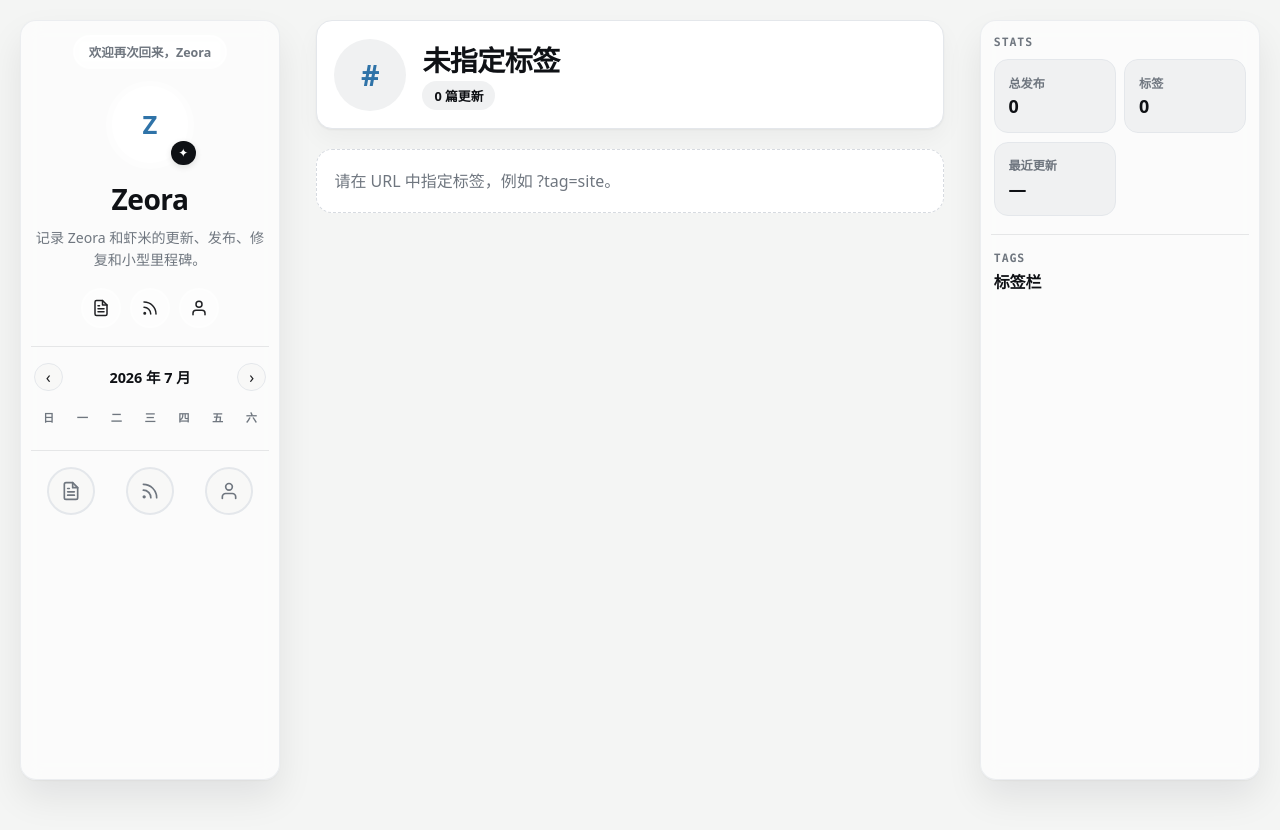
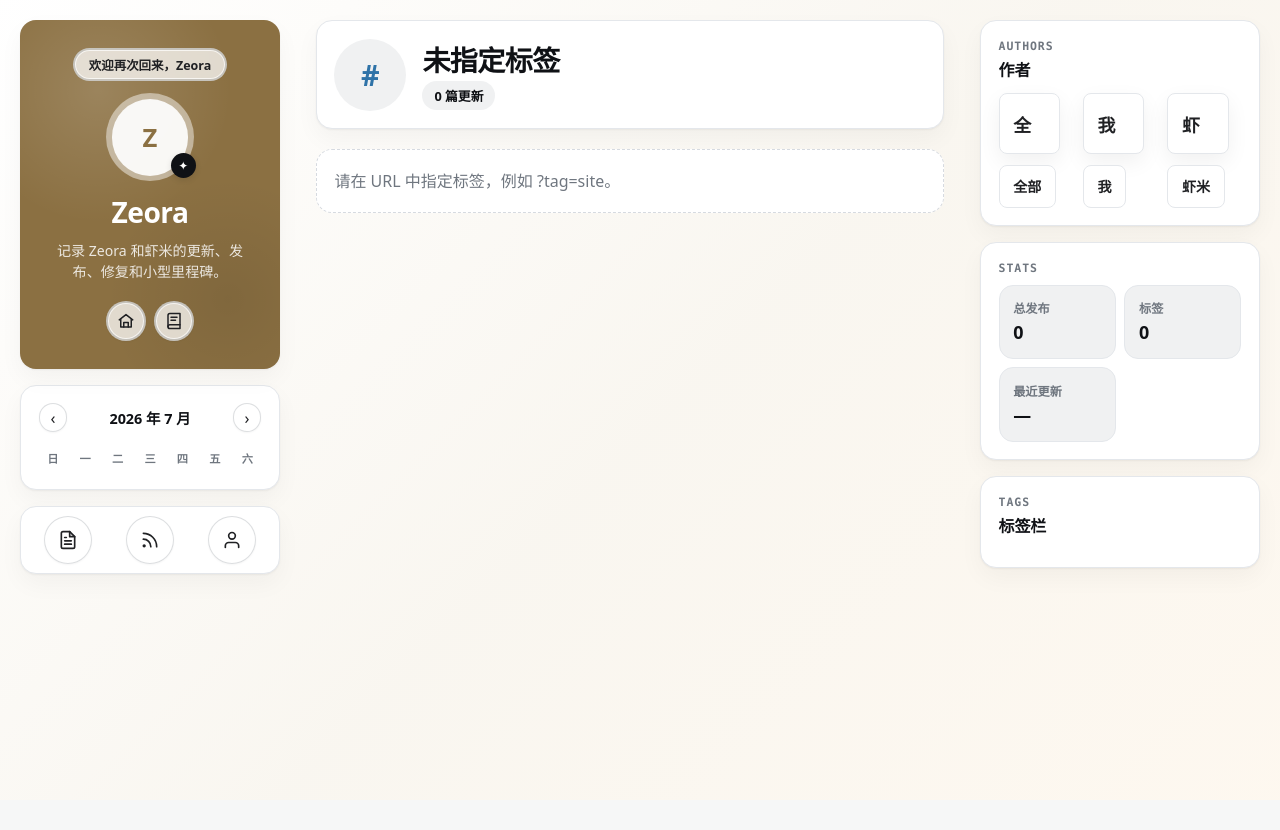
Before and after one commit to Zeora315/logbook, a website: page public/tag.html in a window 1280 px wide. After the commit the page ends 800 px from the top, so only its background shows below. Drawn offline with Linux system fonts and the light colour scheme.

Commit message:
Update UI styles and layouts

```diff
--- a/public/assets/app.js
+++ b/public/assets/app.js
@@ -94,6 +94,7 @@ drawerMedia.addEventListener("change", () => {
 const isPublicPage = document.body.dataset.page === "public";
 loadConfig();
 initProfile();
+syncAuthorSwitch();
 closeDrawers();
 if (isPublicPage) loadPosts();
 
@@ -107,6 +108,7 @@ window.logbook = {
   initProfile,
   loadConfig,
   applyNavLinks,
+  syncAuthorSwitch,
   createInitialsAvatar,
   sortPosts,
   formatTimeAgo,
@@ -160,6 +162,28 @@ function initProfile() {
       profileAvatarImg.replaceWith(createInitialsAvatar(owner, "profile-avatar-img"));
     }
   }
+}
+
+function syncAuthorSwitch() {
+  const switches = document.querySelectorAll(".author-switch");
+  if (!switches.length) return;
+
+  let active = "";
+  if (document.body.dataset.page === "public") {
+    active = "all";
+  } else if (document.body.dataset.page === "author") {
+    active = new URLSearchParams(window.location.search).get("id") || "me";
+  }
+
+  switches.forEach((item) => {
+    const isActive = item.dataset.authorFilter === active;
+    item.classList.toggle("is-active", isActive);
+    if (isActive) {
+      item.setAttribute("aria-current", "page");
+    } else {
+      item.removeAttribute("aria-current");
+    }
+  });
 }
 
 async function loadPosts({ announce = false } = {}) {
--- a/public/assets/styles.css
+++ b/public/assets/styles.css
@@ -1,6 +1,7 @@
 :root {
   color-scheme: light;
-  --bg: #f4f5f4;
+  --bg: #f6f7f7;
+  --page-gradient: linear-gradient(135deg, rgba(255, 255, 255, 0.98) 0%, rgba(250, 246, 238, 0.78) 52%, rgba(255, 248, 238, 0.84) 100%);
   --surface: #ffffff;
   --surface-soft: #f0f1f2;
   --surface-tint: #f8f8f7;
@@ -18,6 +19,10 @@
   --danger: #d15b49;
   --shadow-card: 0 1px 2px rgba(15, 17, 21, 0.05), 0 10px 24px rgba(15, 17, 21, 0.04);
   --shadow-soft: 0 1px 2px rgba(15, 17, 21, 0.04), 0 18px 36px rgba(15, 17, 21, 0.08);
+  --capsule-border: rgba(111, 118, 127, 0.24);
+  --capsule-border-strong: rgba(47, 115, 168, 0.34);
+  --capsule-fill: rgba(255, 255, 255, 0.74);
+  --capsule-fill-hover: rgba(255, 255, 255, 0.94);
   --radius-sm: 8px;
   --radius-md: 14px;
   --radius-lg: 16px;
@@ -31,13 +36,13 @@
 
 html {
   min-height: 100%;
-  background: var(--bg);
+  background: var(--page-gradient), var(--bg);
 }
 
 body {
   min-height: 100vh;
   margin: 0;
-  background: var(--bg);
+  background: var(--page-gradient), var(--bg);
   color: var(--ink);
   font-family: var(--font-body);
   letter-spacing: 0;
@@ -172,32 +177,10 @@ a {
   align-self: start;
   display: flex;
   flex-direction: column;
-  gap: 0.85rem;
-  height: calc(100dvh - 2.5rem);
+  gap: 1rem;
+  height: auto;
   min-height: 0;
-  max-height: none;
-  overflow-y: auto;
-  overscroll-behavior: contain;
-  scrollbar-width: thin;
-  scrollbar-color: rgba(111, 118, 127, 0.34) transparent;
-  -ms-overflow-style: none;
-  padding: 0.65rem 0.65rem 0;
-  border: 1px solid rgba(228, 231, 235, 0.7);
-  border-radius: var(--radius-lg);
-  background: rgba(255, 255, 255, 0.62);
-  box-shadow: var(--shadow-soft);
-  backdrop-filter: blur(10px);
-}
-
-.left-rail::-webkit-scrollbar,
-.right-rail::-webkit-scrollbar {
-  width: 6px;
-}
-
-.left-rail::-webkit-scrollbar-thumb,
-.right-rail::-webkit-scrollbar-thumb {
-  border-radius: 999px;
-  background: rgba(111, 118, 127, 0.26);
+  overflow: visible;
 }
 
 .left-rail {
@@ -232,21 +215,6 @@ a {
   padding: 1.1rem;
 }
 
-.left-rail > .rail-card,
-.right-rail > .rail-card {
-  border: 0;
-  border-radius: 0;
-  background: transparent;
-  box-shadow: none;
-  padding: 0.25rem 0.15rem;
-}
-
-.left-rail > .rail-card + .rail-card,
-.right-rail > .rail-card + .rail-card {
-  border-top: 1px solid rgba(111, 118, 127, 0.16);
-  padding-top: 1rem;
-}
-
 .profile-card {
   position: relative;
   overflow: hidden;
@@ -262,12 +230,6 @@ a {
   min-height: fit-content;
 }
 
-.left-rail > .profile-card {
-  overflow: visible;
-  background: transparent;
-  color: var(--ink);
-}
-
 .profile-card::before {
   content: "";
   position: absolute;
@@ -277,25 +239,23 @@ a {
   pointer-events: none;
 }
 
-.left-rail > .profile-card::before {
-  display: none;
-}
-
 .profile-card > * {
   position: relative;
 }
 
 .left-rail .profile-greeting {
-  background: rgba(255, 255, 255, 0.48);
-  color: var(--muted);
+  border-color: var(--capsule-border);
+  background: var(--capsule-fill);
+  color: var(--ink);
+  box-shadow: inset 0 0 0 1px rgba(255, 255, 255, 0.72);
 }
 
 .left-rail .profile-card h1 {
-  color: var(--ink-strong);
+  color: #fff;
 }
 
 .left-rail .profile-bio {
-  color: var(--muted);
+  color: rgba(255, 255, 255, 0.84);
 }
 
 .left-rail .profile-avatar {
@@ -303,7 +263,7 @@ a {
 }
 
 .left-rail .profile-avatar .initials {
-  color: var(--accent);
+  color: #8b7042;
 }
 
 .left-rail .profile-status {
@@ -312,12 +272,15 @@ a {
 }
 
 .left-rail .social-btn {
-  background: rgba(255, 255, 255, 0.44);
+  border-color: var(--capsule-border);
+  background: var(--capsule-fill);
   color: var(--ink);
+  box-shadow: inset 0 0 0 1px rgba(255, 255, 255, 0.72), 0 1px 2px rgba(15, 17, 21, 0.04);
 }
 
 .left-rail .social-btn:hover {
-  background: rgba(255, 255, 255, 0.68);
+  border-color: var(--capsule-border-strong);
+  background: var(--capsule-fill-hover);
 }
 
 .profile-greeting {
@@ -469,22 +432,27 @@ h3 {
   padding: 0.55rem;
 }
 
+.left-rail > .icon-nav-card {
+  margin-top: auto;
+}
+
 .icon-nav-card a {
   display: inline-grid;
   place-items: center;
   width: 3rem;
   height: 3rem;
   border-radius: 999px;
-  border: 2px solid var(--line);
-  background: var(--surface-tint);
-  color: var(--muted);
+  border: 1px solid var(--capsule-border);
+  background: var(--capsule-fill);
+  color: var(--ink);
+  box-shadow: inset 0 0 0 1px rgba(255, 255, 255, 0.72), 0 1px 2px rgba(15, 17, 21, 0.04);
   transition: background 140ms ease, color 140ms ease, transform 140ms ease, border-color 140ms ease;
 }
 
 .icon-nav-card a:hover,
 .icon-nav-card a.is-active {
-  background: var(--surface-soft);
-  border-color: var(--line-strong);
+  background: var(--capsule-fill-hover);
+  border-color: var(--capsule-border-strong);
   color: var(--ink-strong);
   transform: translateY(-1px);
 }
@@ -553,6 +521,59 @@ h3 {
   color: var(--muted);
   font-size: 0.72rem;
   font-weight: 850;
+}
+
+.authors-card {
+  overflow: hidden;
+}
+
+.author-switch-list {
+  display: grid;
+  grid-template-columns: repeat(3, minmax(0, 1fr));
+  gap: 0.65rem;
+}
+
+.author-switch {
+  display: grid;
+  justify-items: center;
+  gap: 0.42rem;
+  color: var(--ink);
+  font-weight: 850;
+  font-size: 0.88rem;
+  text-align: center;
+  text-decoration: none;
+}
+
+.author-switch-avatar {
+  display: inline-grid;
+  place-items: center;
+  width: clamp(3.4rem, 4.8vw, 4.4rem);
+  aspect-ratio: 1;
+  border: 2px solid var(--line);
+  border-radius: 50%;
+  background:
+    linear-gradient(#fff, #fff) padding-box,
+    linear-gradient(135deg, rgba(75, 143, 191, 0.42), rgba(238, 143, 67, 0.26)) border-box;
+  color: var(--author-color, var(--accent));
+  box-shadow: inset 0 0 0 0.45rem rgba(255, 255, 255, 0.82), 0 8px 22px rgba(15, 17, 21, 0.06);
+  font-size: 1.12rem;
+  font-weight: 950;
+  transition: border-color 150ms ease, box-shadow 150ms ease, transform 150ms ease;
+}
+
+.author-switch:hover .author-switch-avatar,
+.author-switch.is-active .author-switch-avatar {
+  border-color: rgba(75, 143, 191, 0.72);
+  box-shadow: inset 0 0 0 0.45rem rgba(255, 255, 255, 0.9), 0 0 0 2px rgba(75, 143, 191, 0.18), 0 10px 26px rgba(47, 115, 168, 0.12);
+  transform: translateY(-1px);
+}
+
+.author-switch.is-active {
+  color: var(--ink-strong);
+}
+
+.author-all {
+  color: var(--accent);
 }
 
 .author-list {
@@ -775,17 +796,19 @@ textarea::placeholder {
   place-items: center;
   width: 1.8rem;
   height: 1.8rem;
-  border: 1px solid var(--line);
+  border: 1px solid var(--capsule-border);
   border-radius: 50%;
-  background: var(--surface-tint);
+  background: var(--capsule-fill);
   color: var(--ink);
+  box-shadow: inset 0 0 0 1px rgba(255, 255, 255, 0.72), 0 1px 2px rgba(15, 17, 21, 0.04);
   cursor: pointer;
   font-size: 1rem;
   line-height: 1;
 }
 
 .calendar-nav:hover {
-  background: var(--surface-soft);
+  border-color: var(--capsule-border-strong);
+  background: var(--capsule-fill-hover);
 }
 
 .calendar-grid {
@@ -1558,6 +1581,13 @@ textarea::placeholder {
   }
 }
 
+@media (min-width: 761px) and (max-height: 760px) {
+  .left-rail,
+  .right-rail {
+    position: static;
+  }
+}
+
 .float-actions {
   display: none;
 }
@@ -1586,9 +1616,8 @@ textarea::placeholder {
     bottom: 0.75rem;
     left: 0.75rem;
     z-index: 30;
-    display: grid;
-    grid-auto-rows: max-content;
-    align-content: start;
+    display: flex;
+    flex-direction: column;
     gap: 0.75rem;
     width: min(20rem, 85vw);
     height: auto;
@@ -1638,7 +1667,7 @@ textarea::placeholder {
   .left-rail .rail-card:not(.profile-card),
   .right-rail .rail-card:not(.profile-card) {
     position: static;
-    border-color: rgba(255, 255, 255, 0.25);
+    border: 0;
     background: transparent;
     box-shadow: none;
   }
@@ -1673,11 +1702,11 @@ textarea::placeholder {
     justify-content: center;
     width: 3rem;
     height: 3rem;
-    border: 1px solid var(--line-strong);
+    border: 1px solid rgba(255, 255, 255, 0.58);
     border-radius: 999px;
     background: var(--ink-strong);
     color: #fff;
-    box-shadow: var(--shadow-soft);
+    box-shadow: inset 0 0 0 1px rgba(255, 255, 255, 0.12), var(--shadow-soft);
     cursor: pointer;
     transition: transform 140ms ease, background 140ms ease;
   }
--- a/public/tag.html
+++ b/public/tag.html
@@ -24,14 +24,11 @@
           <h1 id="profile-name">Zeora</h1>
           <p class="profile-bio">记录 Zeora 和虾米的更新、发布、修复和小型里程碑。</p>
           <div class="profile-social">
-            <a class="social-btn" href="/" aria-label="文章" title="文章">
-              <svg width="18" height="18" viewBox="0 0 24 24" fill="none" stroke="currentColor" stroke-width="2" stroke-linecap="round" stroke-linejoin="round"><path d="M14 2H6a2 2 0 0 0-2 2v16a2 2 0 0 0 2 2h12a2 2 0 0 0 2-2V8z"></path><polyline points="14 2 14 8 20 8"></polyline><line x1="16" y1="13" x2="8" y2="13"></line><line x1="16" y1="17" x2="8" y2="17"></line><polyline points="10 9 9 9 8 9"></polyline></svg>
+            <a class="social-btn" href="https://zeora.top" aria-label="个人主页" title="个人主页">
+              <svg width="18" height="18" viewBox="0 0 24 24" fill="none" stroke="currentColor" stroke-width="2" stroke-linecap="round" stroke-linejoin="round"><path d="m3 10.5 9-7 9 7"></path><path d="M5 10v10h14V10"></path><path d="M9 20v-6h6v6"></path></svg>
             </a>
-            <a class="social-btn" href="/api/feed.json" aria-label="RSS" title="RSS">
-              <svg width="18" height="18" viewBox="0 0 24 24" fill="none" stroke="currentColor" stroke-width="2" stroke-linecap="round" stroke-linejoin="round"><path d="M4 11a9 9 0 0 1 9 9"></path><path d="M4 4a16 16 0 0 1 16 16"></path><circle cx="5" cy="19" r="1"></circle></svg>
-            </a>
-            <a class="social-btn" href="/admin.html" aria-label="后台" title="后台">
-              <svg width="18" height="18" viewBox="0 0 24 24" fill="none" stroke="currentColor" stroke-width="2" stroke-linecap="round" stroke-linejoin="round"><path d="M20 21v-2a4 4 0 0 0-4-4H8a4 4 0 0 0-4 4v2"></path><circle cx="12" cy="7" r="4"></circle></svg>
+            <a class="social-btn" href="https://blog.zeora.top" aria-label="博客" title="博客">
+              <svg width="18" height="18" viewBox="0 0 24 24" fill="none" stroke="currentColor" stroke-width="2" stroke-linecap="round" stroke-linejoin="round"><path d="M4 19.5A2.5 2.5 0 0 1 6.5 17H20"></path><path d="M4 4.5A2.5 2.5 0 0 1 6.5 2H20v20H6.5A2.5 2.5 0 0 1 4 19.5z"></path><path d="M8 7h8"></path><path d="M8 11h6"></path></svg>
             </a>
           </div>
         </section>
@@ -79,6 +76,25 @@
       </section>
 
       <aside class="right-rail" id="right-rail" aria-label="右侧边栏">
+        <section class="rail-card authors-card" aria-labelledby="authors-title">
+          <p class="kicker">Authors</p>
+          <h2 class="side-title" id="authors-title">作者</h2>
+          <div class="author-switch-list" aria-label="按作者查看">
+            <a class="author-switch" href="/" data-author-filter="all" aria-label="查看全部更新">
+              <span class="author-switch-avatar author-all" aria-hidden="true">全</span>
+              <span>全部</span>
+            </a>
+            <a class="author-switch" href="/author.html?id=me" data-author-filter="me" aria-label="查看我的更新">
+              <span class="author-switch-avatar" style="--author-color: #4b8fbf" aria-hidden="true">我</span>
+              <span>我</span>
+            </a>
+            <a class="author-switch" href="/author.html?id=openclaw" data-author-filter="openclaw" aria-label="查看虾米的更新">
+              <span class="author-switch-avatar" style="--author-color: #ee8f43" aria-hidden="true">虾</span>
+              <span>虾米</span>
+            </a>
+          </div>
+        </section>
+
         <section class="rail-card stats-card" aria-label="日志统计">
           <p class="kicker">Stats</p>
           <div class="stats-grid" id="stats-grid">
```
Also changed, not shown: public/author.html (+19 -0 lines), public/index.html (+19 -0 lines).
